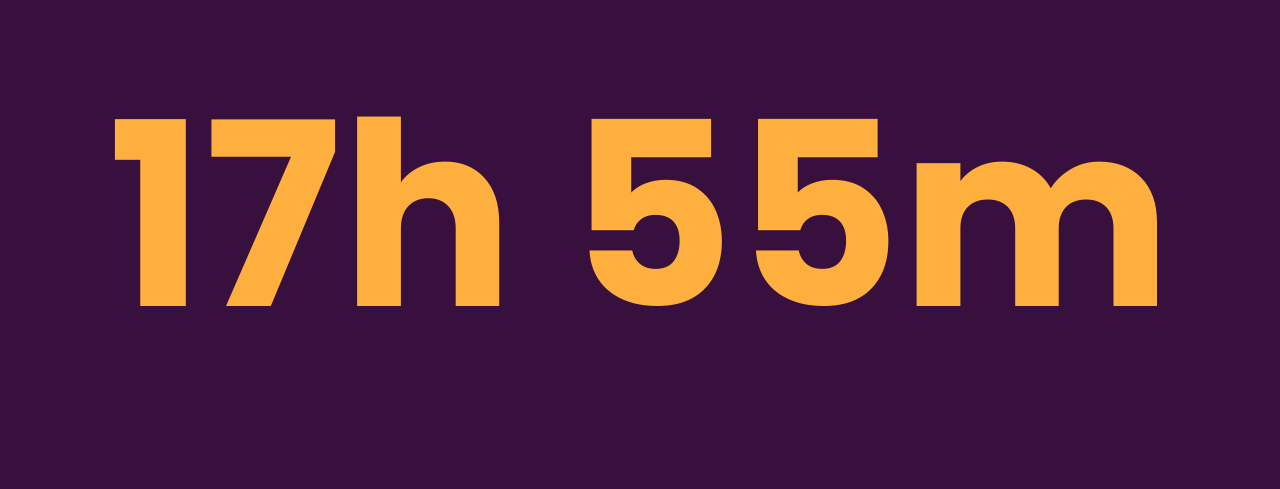
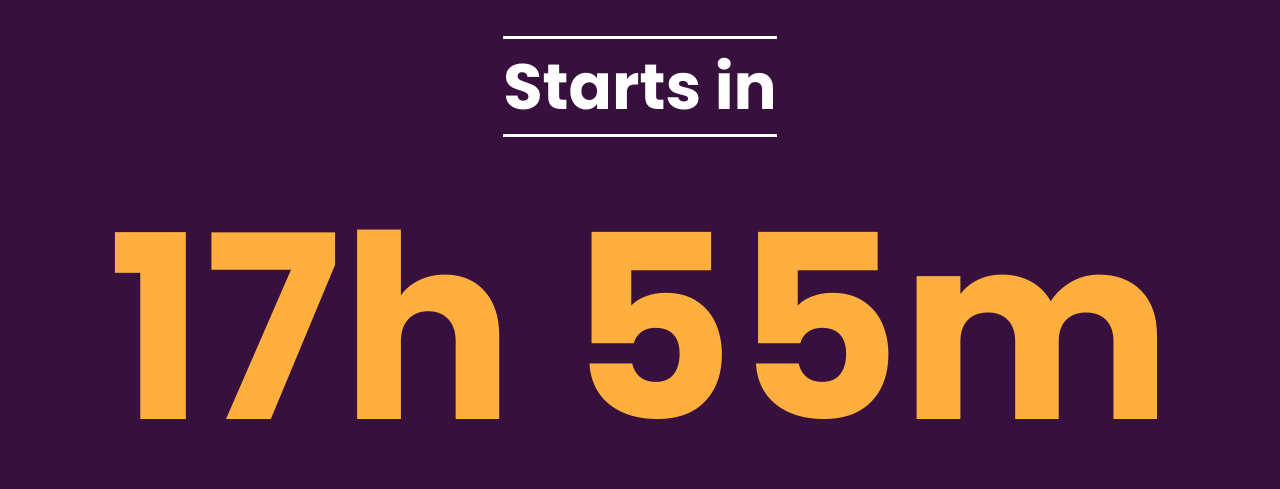
Before and after one commit to seamoonpandey/ethos-countdown, a plain HTML site: page index.html in a window 1280 px wide. Shown: the part 311-800 px from the top of the page. Drawn offline with Linux system fonts and the light colour scheme.

Commit message:
add prompting message

```diff
--- a/index.html
+++ b/index.html
@@ -8,8 +8,8 @@
 
 <body>
     <div align="center"><img src="logo.png" alt="logo" height="300" /></div>
-
-    <div id="timer">00:00:00</div>
+    <div id="timer-message"></div>
+    <div id="timer">00h 00m 00s</div>
     <footer class="footer">
         <img src="footer.png" alt="temple" />
     </footer>
--- a/script.js
+++ b/script.js
@@ -1,22 +1,31 @@
 window.onload = function() {
-  // Set the target end date and time (June 30, 2023, 8:00 AM Nepal time)
-  var endDate = new Date("June 30, 2023 08:00:00");
+  // Set the target start and end dates and times
   var startDate = new Date("June 30, 2023 08:00:00");
-  var endDate2 = new Date("July 1, 2023 08:00:00");
-  endDate= endDate2
+  var endDate = new Date("July 1, 2023 08:00:00");
+
+  // Calculate the starting countdown duration
+  var startingCountdownDuration = startDate - new Date();
 
   // Update the countdown every second
   var countdown = setInterval(function() {
     // Get the current date and time
     var now = new Date().getTime();
 
-    // Find the distance between now and the end date
-    var distance = endDate - now;
+    // Check if the event has started
+    if (now >= startDate.getTime() && now <= endDate.getTime()) {
+      // Find the distance between now and the end date
+      var distance = endDate - now;
+      var countdownMessage = "Ends in";
+    } else {
+      // Find the distance between now and the start date
+      var distance = startDate - now;
+      var countdownMessage = "Starts in";
+    }
 
     // Check if the countdown has ended
     if (distance < 0) {
       clearInterval(countdown);
-      document.getElementById("timer").innerHTML = "EXPIRED";
+      document.getElementById("timer").innerHTML = "Event has ended!";
       return;
     }
 
@@ -25,7 +34,8 @@ window.onload = function() {
     var minutes = Math.floor((distance % (1000 * 60 * 60)) / (1000 * 60));
     var seconds = Math.floor((distance % (1000 * 60)) / 1000);
 
-    // Display the result in the element with id="timer"
-    document.getElementById("timer").innerHTML = hours + "h " + minutes + "m " + seconds + "s";
+    // Display the countdown message and time remaining
+    document.getElementById("timer-message").innerHTML = countdownMessage;
+    document.getElementById("timer").innerHTML =  hours + "h " + minutes + "m " + seconds + "s" ;
   }, 1000);
 };
--- a/style.css
+++ b/style.css
@@ -22,8 +22,18 @@ main {
     font-size: 16rem;
     font-weight: bold;
     text-align: center;
-    margin-top: 20px;
     color: #FFAF3E;
+}
+
+#timer-message {
+    margin: 0 auto;
+    width: fit-content;
+    margin-top: 2rem;
+    font-size: 4rem;
+    font-weight: bold;
+    color: white;
+    border-top: 3px solid white;
+    border-bottom: 3px solid white;
 }
 
 footer {
```
Also changed, not shown: AstroSpace-eZ2Bg.ttf (deleted).
